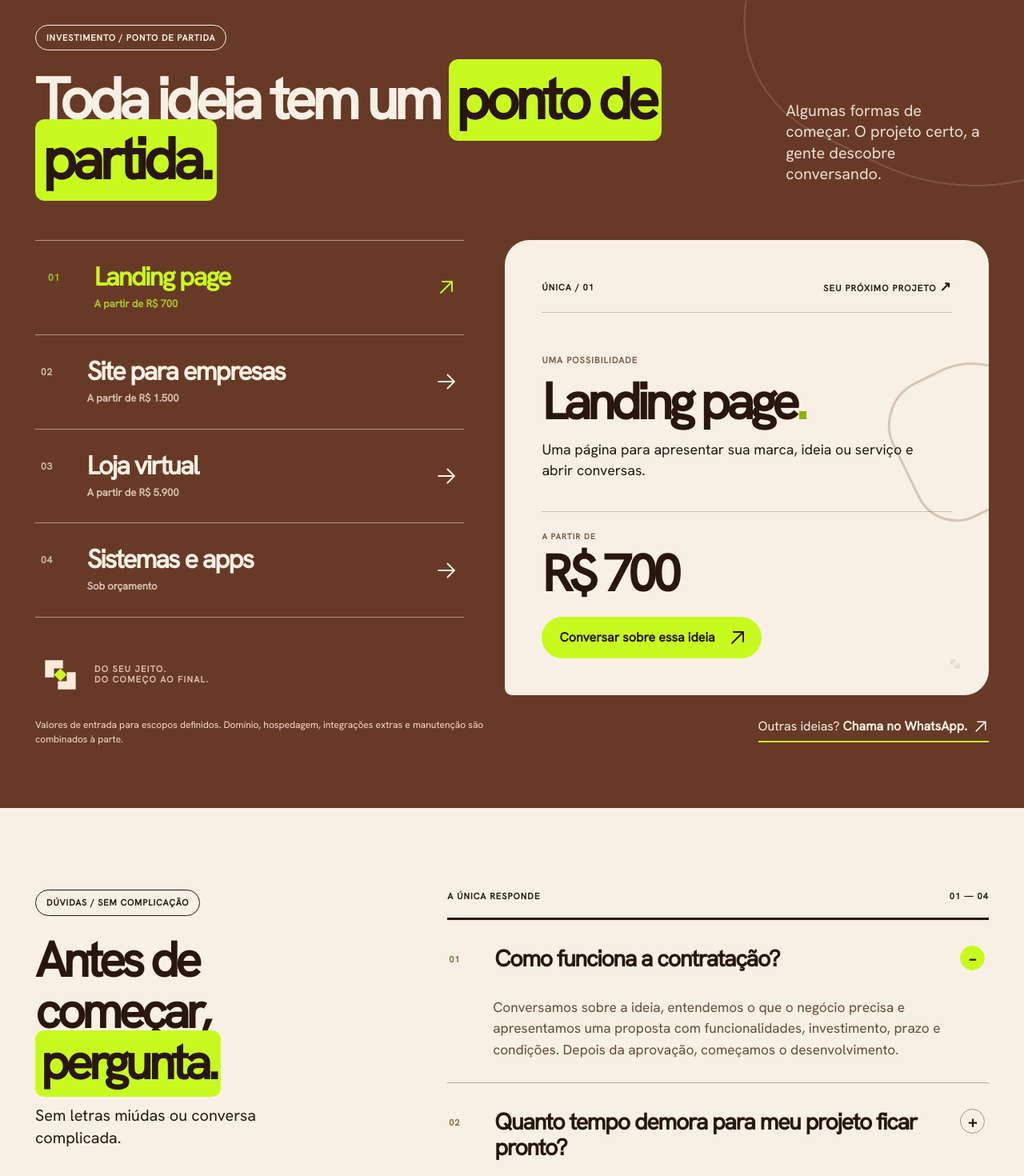
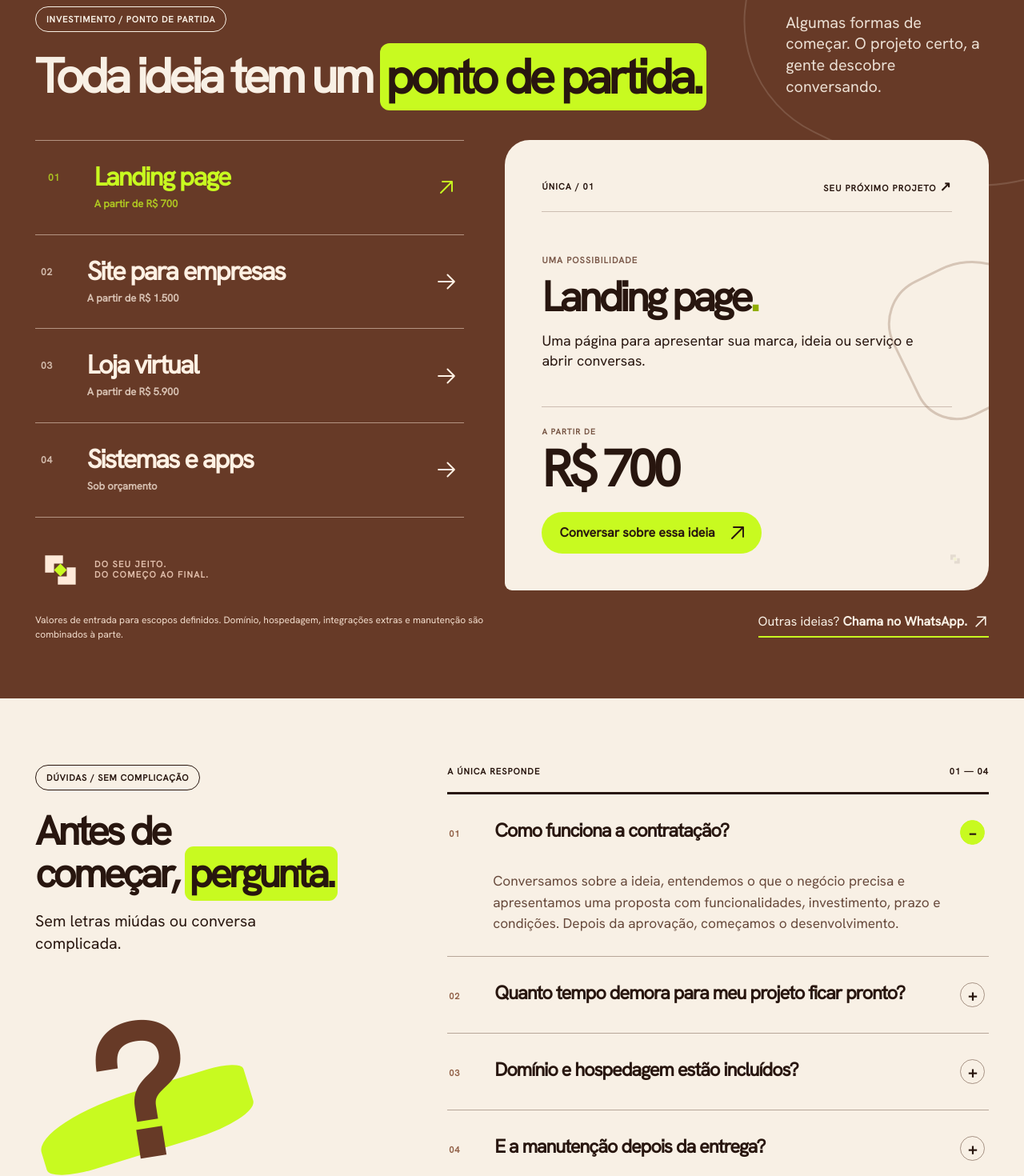
Before and after one commit to palomagl/unica, a React (Vite) app: page / in a window 1280 px wide. Shown: the part 4311-5781 px from the top of the page at 80% size. Built offline with nearby package versions, Linux system fonts and the light colour scheme.

Commit message:
design: ajustar escala das seções comerciais em telas largas

```diff
--- a/src/components/commercial.css
+++ b/src/components/commercial.css
@@ -326,3 +326,18 @@
     min-height:clamp(275px,63vw,365px)!important;
   }
 }
+
+
+/* Mesmo ritmo e escala da landing também no fechamento comercial. */
+@media(min-width:1100px){
+  .u-investment{padding:clamp(76px,6.2vw,100px) 0 clamp(66px,5.5vw,88px)}
+  .u-price-head{margin-bottom:clamp(33px,3.8vw,54px)}
+  .u-price-head h2{font-size:clamp(53px,4.75vw,75px)}
+  .u-price-stage{min-height:475px}
+  .u-price-stage-content h3{font-size:clamp(46px,4.1vw,65px)}
+  .u-faq{padding:clamp(77px,6.5vw,104px) 0}
+  .u-faq-intro .u-h2{font-size:clamp(45px,3.95vw,63px)}
+  .u-faq-art{width:clamp(185px,19vw,255px);height:clamp(185px,19vw,255px);margin-top:50px}
+  .u-faq-art-question{font-size:clamp(185px,18vw,255px)}
+  .u-faq-question{font-size:clamp(21px,1.85vw,29px)}
+}
```
